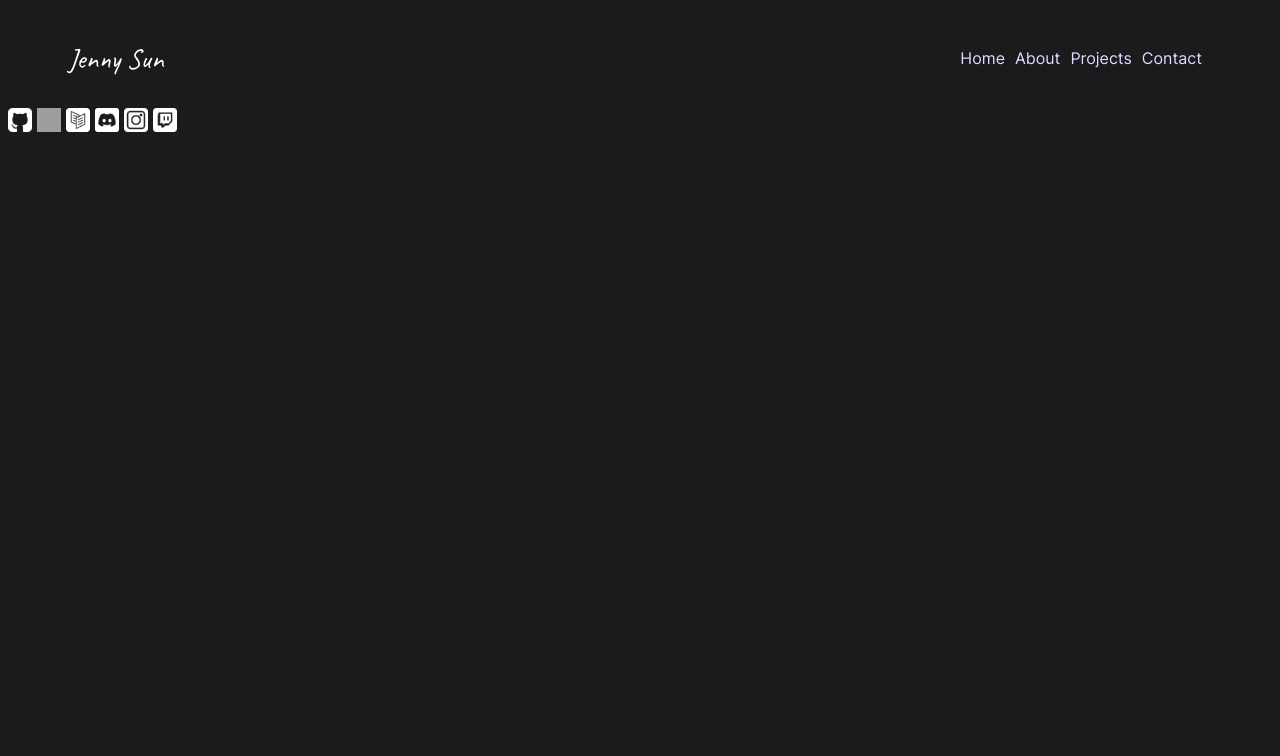
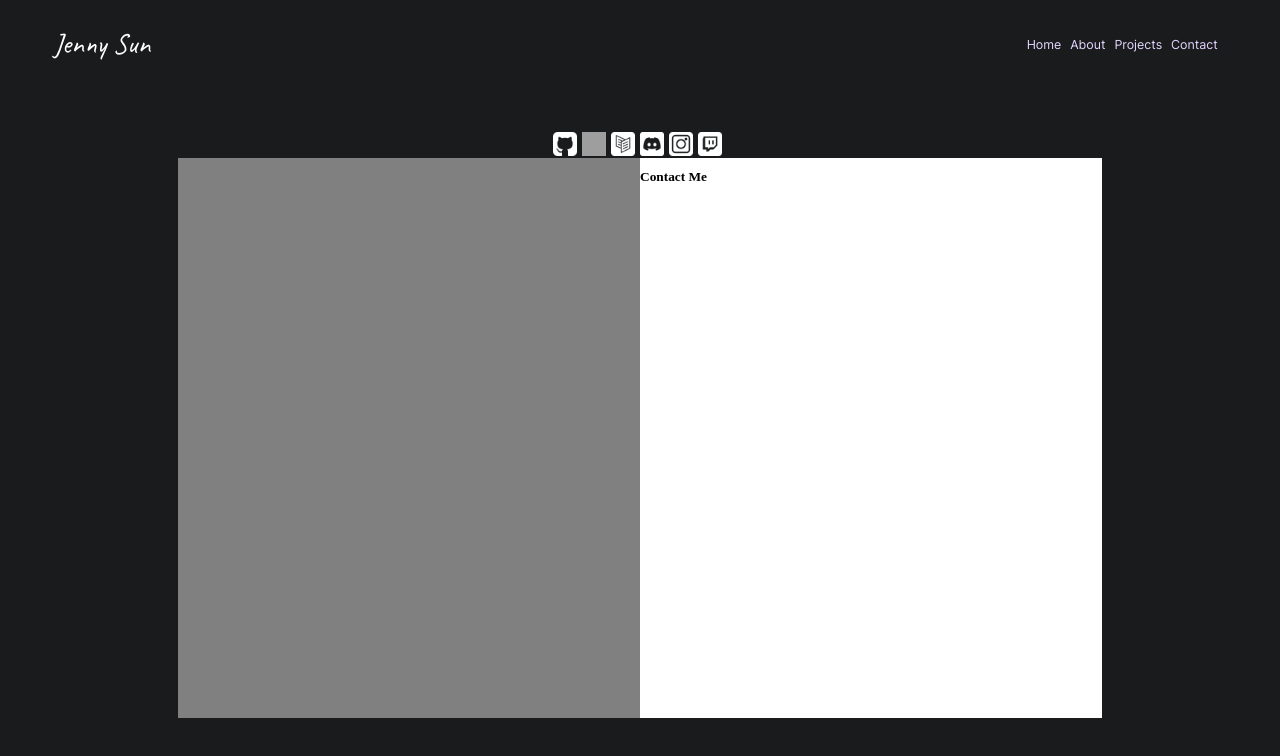
Before and after one commit to xMISSJ/portfolio, a SvelteKit app: page /contact in a window 1280 px wide. Shown: the top 756 px of the page. Built offline with nearby package versions, Linux system fonts and the light colour scheme; grey boxes are pictures that could not be loaded.

Commit message:
feat: added dynamic scaling on website and also some basics for contact page!

```diff
--- a/src/components/Menu.svelte
+++ b/src/components/Menu.svelte
@@ -28,11 +28,11 @@
 
 <style lang="scss">
   #menu-container {
-    height: 100px;
+    height: 10rem;
     display: flex;
     align-items: center;
     justify-content: space-between;
-    padding: 0 60px;
+    padding: 0 6rem;
     user-select: none;
   }
 
@@ -40,7 +40,7 @@
     color: white;
     text-decoration: none;
     font-family: "Caveat", sans-serif;
-    font-size: 28px;
+    font-size: 3.2rem;
     cursor: pointer;
   }
 
@@ -51,11 +51,12 @@
 
   a {
     display: inline;
-    margin-right: 10px;
+    margin-right: 1rem;
     font-family: "Inter", sans-serif;
+    font-size: 1.4rem;
     text-decoration: none;
-    text-underline-offset: 6px;
-    text-decoration-thickness: 1px;
+    text-underline-offset: 0.6rem;
+    text-decoration-thickness: 0.1rem;
     color: #e6d7ff;
     transition: color 0.3s;
     cursor: pointer;
--- a/src/routes/+layout.svelte
+++ b/src/routes/+layout.svelte
@@ -2,8 +2,15 @@
   import Menu from "../components/Menu.svelte";
 </script>
 
-<Menu />
-
 <main>
+  <Menu />
   <slot />
 </main>
+
+<style lang="scss">
+  main {
+    display: grid;
+    grid-template-rows: 50px auto;
+    height: 100vh;
+  }
+</style>
--- a/src/routes/contact/+page.svelte
+++ b/src/routes/contact/+page.svelte
@@ -1,6 +1,4 @@
 <script lang="ts">
-  import { base } from "$app/paths";
-
   interface SocialItem {
     src: string;
     alt: string;
@@ -47,11 +45,12 @@
 
 <!-- svelte-ignore a11y-click-events-have-key-events -->
 <!-- svelte-ignore a11y-no-static-element-interactions -->
+<section id="contact-page">
   <div id="social-container">
     {#each socialList as socialItem}
       <div class="social-icon" on:click={() => openLink(socialItem.url)}>
         <img
-        src={base + socialItem.src}
+          src={socialItem.src}
           alt={socialItem.alt}
           width="24px"
           height="24px"
@@ -59,8 +58,52 @@
       </div>
     {/each}
   </div>
+  <div id="card-container">
+    <div id="left-card"></div>
+    <div id="right-card">
+      <h1 id="contact-title">Contact Me</h1>
+    </div>
+  </div>
+</section>
 
 <style lang="scss">
+  #contact-page {
+    display: flex;
+    width: 100%;
+    height: 100%;
+    flex-direction: column;
+    justify-content: center;
+    align-items: center;
+    flex-grow: 1;
+  }
+
+  #card-container {
+    display: flex;
+    width: 100%;
+    justify-content: center;
+    padding-left: 20rem;
+    padding-right: 20rem;
+    box-sizing: border-box;
+  }
+
+  #left-card,
+  #right-card {
+    width: 100%;
+    height: 70vh;
+  }
+
+  #left-card {
+    background-color: grey;
+  }
+
+  #right-card {
+    background-color: white;
+  }
+
+  #contact-title {
+    color: black;
+  }
+
   #social-container {
     display: flex;
   }
--- a/static/global.css
+++ b/static/global.css
@@ -1,11 +1,26 @@
 :root {
   --background-color: #191b1d;
   --text-color: white;
+
+  --base-fontsize: 10 !important;
+  --base-design-width: 375;
+  @media (min-width: 675px) {
+    --base-fontsize: 10 !important;
+    --base-design-width: 1440;
+  }
 }
 
 html,
 body {
+  margin: 0;
+  padding: 0;
+  overflow-x: hidden;
+  box-sizing: border-box;
+  overscroll-behavior: none;
   background-color: var(--background-color);
   color: var(--text-color);
   overflow-x: hidden;
+  font-size: calc(
+    var(--base-fontsize) / var(--base-design-width) * 100vw
+  ) !important;
 }
```
Lines whose indentation alone changed are shown as unchanged.
